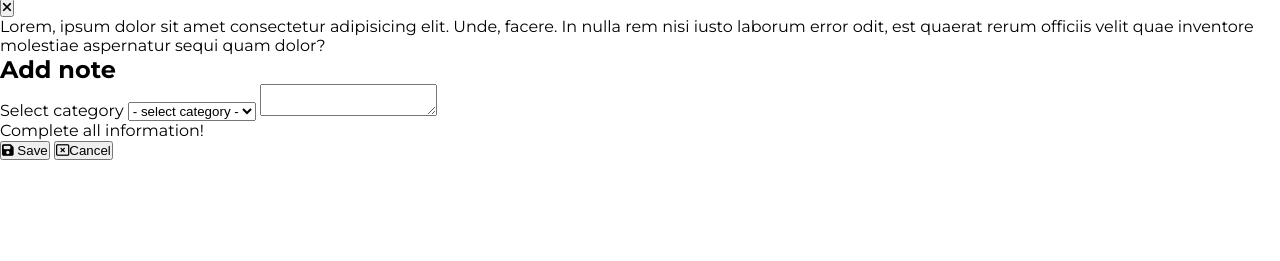
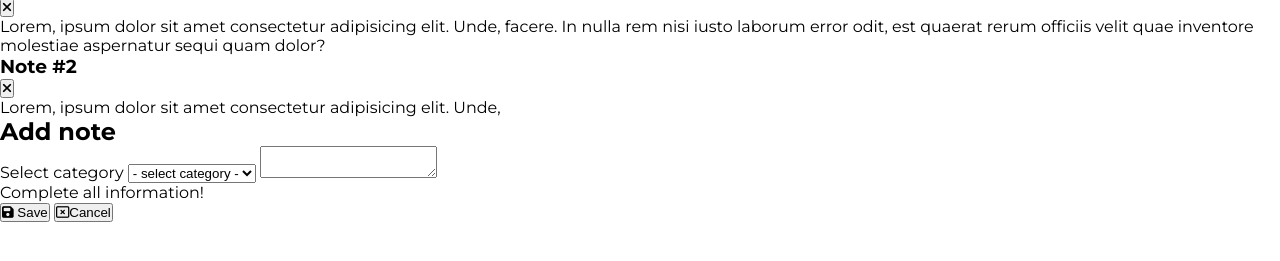
Before and after one commit to TarasYarovyi/MyNotes, a plain HTML site: page index.html in a window 1280 px wide. Shown: the part 85-346 px from the top of the page. Drawn offline with Linux system fonts and the light colour scheme.

Commit message:
Second note added

```diff
--- a/index.html
+++ b/index.html
@@ -26,6 +26,7 @@
     </div>
 
     <div class="note-area">
+
       <div class="note">
         <div class="note-header">
           <h3 class="note-tittle">Note #1</h3>
@@ -40,6 +41,23 @@
           officiis velit quae inventore molestiae aspernatur sequi quam dolor?
         </div>
       </div>
+
+      <div class="note">
+        <div class="note-header">
+          <h3 class="note-tittle">Note #2</h3>
+          <button class="delete-note">
+            <i class="fas fa-times icon"></i>
+          </button>
+        </div>
+
+        <div class="note-body">
+          Lorem, ipsum dolor sit amet consectetur adipisicing elit. Unde,
+
+        </div>
+      </div>
+    </div>
+
+
     </div>
 
     <div class="note-panel">
```
